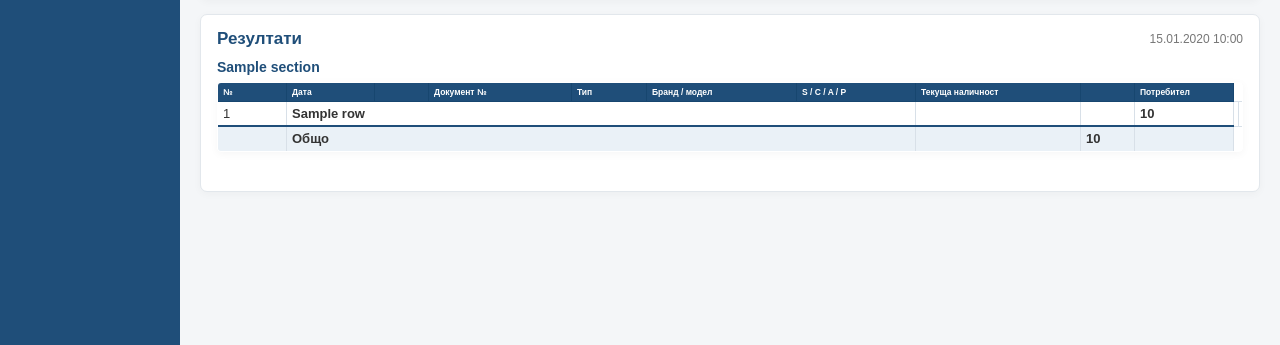
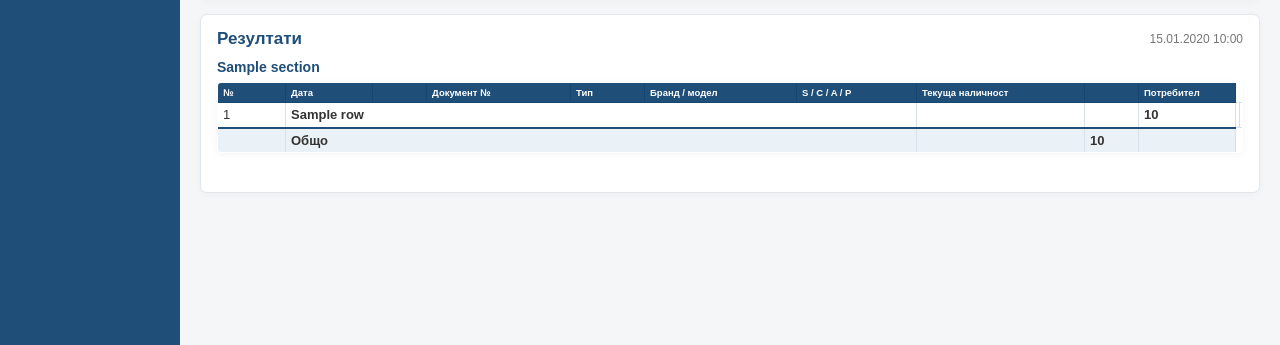
Before and after one commit to kirilkitanov/optics_app, a Spring app: page /reports/reports in a window 1280 px wide. Shown: the part 455-800 px from the top of the page. Run offline with Thymeleaf, Linux system fonts and the light colour scheme; the template is opened without the code that fills it: most values are stand-ins (such as "Sample title", 1, 10 or a date in 2020); data that the repository does not hold is empty; some of the project's set-up classes (security, data sources, template engines, error pages and the like) are left out, and stand-ins take their place.

Commit message:
Reduce report table font and slightly enlarge headers

```diff
--- a/src/main/resources/static/css/report-page.css
+++ b/src/main/resources/static/css/report-page.css
@@ -976,11 +976,11 @@
 }
 
 
-/* Slightly smaller report table typography */
+/* Compact report table typography with a slightly larger header */
 .report-results-table {
-    font-size: 9px;
+    font-size: 8.5px;
 }
 
 .report-results-table th {
-    font-size: 8.5px;
+    font-size: 9.5px;
 }
```
